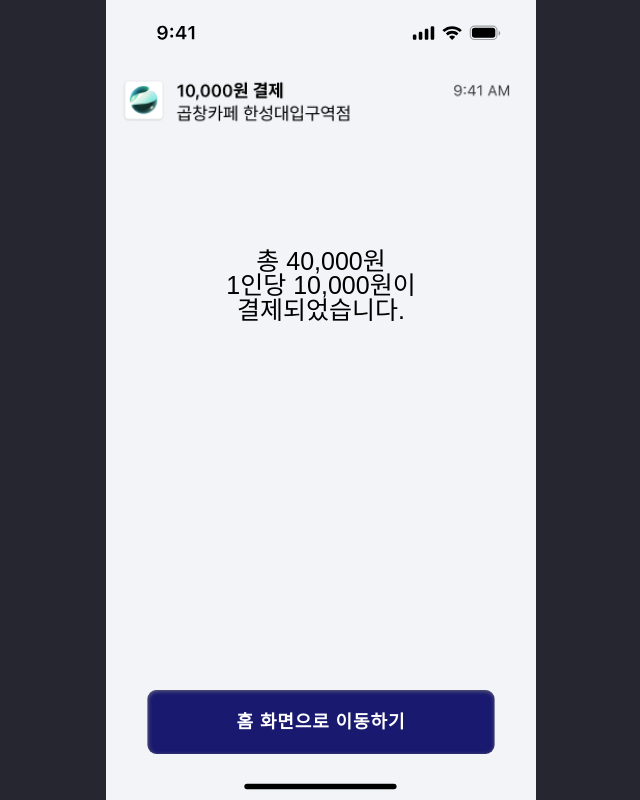
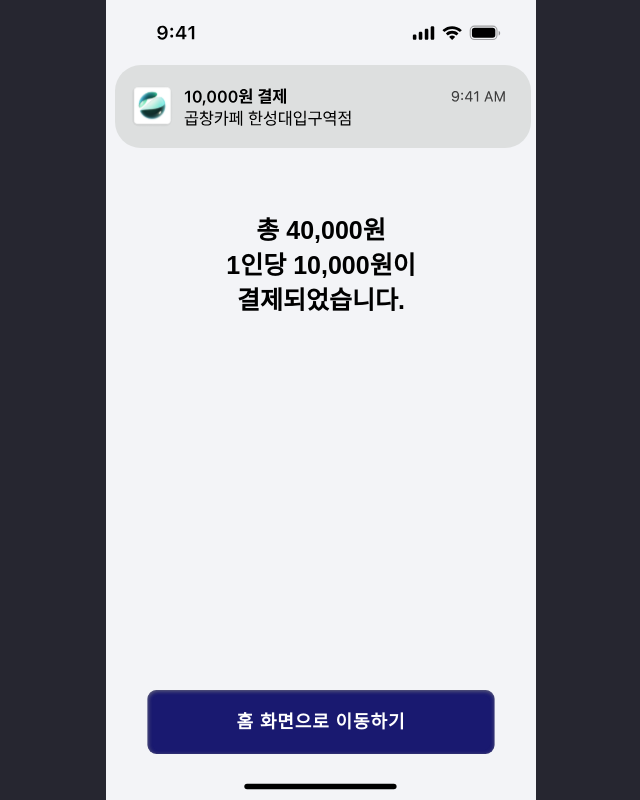
Before and after one commit to quant-prototype/quant_prototype, a React (Create React App) app: page /payComplete in a window 1280 px wide. Shown: the whole page, without its empty margins (319-959 px from the left). Built offline with nearby package versions, Linux system fonts and the light colour scheme; the HTML template or start-up script is replaced by a standard one.

Commit message:
feat : 결제 완료 페이지 완성

```diff
--- a/src/App.js
+++ b/src/App.js
@@ -4,7 +4,6 @@ import { GlobalStyle } from "./style/globalStyle";
 import Home from "./pages/Home";
 import ConfirmMember from "./pages/PayConfirmProcedure/ConfirmMember/ConfirmMember";
 import QRPay from "./pages/QRpay/QRPay";
-import Complete from "./pages/SinglePay/Complete";
 import PayComplete from "./pages/PayComplete/PayComplete";
 
 const Wrapper = styled.div`
@@ -26,7 +25,6 @@ function App() {
           <Route path="/" element={<Home />} />
           <Route path="/confirmMember" element={<ConfirmMember />} />
           <Route path="/pay" element={<QRPay />} />
-          <Route path="/complete" element={<Complete/>}/>
           <Route path="/payComplete" element={<PayComplete />} />
         </Routes>
       </Wrapper>
--- a/src/pages/PayComplete/PayAmountComponent.jsx
+++ b/src/pages/PayComplete/PayAmountComponent.jsx
@@ -3,12 +3,12 @@ import styled from "styled-components"
 
 const PayCompleteText = styled.p`
   font-size: 25px;
-  font-weight: SemiBold;
+  font-weight: Bold;
   font-family: "Pretendard", sans-serif;
   color: black;
-  line-height: 24.5px;
+  line-height: 1.4;
   text-align: center;
-  margin-top: 110px;
+  margin-top: 150px;
 `
 
 export default function PayAmountComponent({payAmount, memberCount}) {
--- a/src/pages/PayComplete/PayCompleteComponent.jsx
+++ b/src/pages/PayComplete/PayCompleteComponent.jsx
@@ -1,5 +1,5 @@
 import styled from "styled-components";
-import notificationImg from "../../assets/Notification.png";
+import notificationImg from "../../assets/Notification.svg";
 import PayAmountComponent from "./PayAmountComponent";
 import StandardButton from "../../shared/StandardButton";
 import { useEffect, useState } from "react";
@@ -13,24 +13,40 @@ const ButtonContainer = styled.div`
   gap: 14px;
 `;
 
+const NotificationContent = styled.img`
+  background: #dddfdf;
+  border-radius : 26px;
+  margin-left: 10px;
+  margin-right: 10px;
+  padding-top: 5px;
+  padding-bottom: 5px;
+  position: fixed;
+  top: ${(props) => (props.visible ? "65px" : "-100px")};
+  left: 49.4%;
+  transform: translateX(-50%);
+  opacity: ${(props) => (props.visible ? 1 : 0)};
+  transition: top 0.5s ease-in-out, opacity 0.5s ease-in-out;
+`
+
 export default function PayCompleteComponent() {
-  const [showQR, setShowQR] = useState(true);
+
+  const [isNotificationVisible, setNotificationVisible] = useState(false);
 
   useEffect(() => {
     const timer = setTimeout(() => {
-      setShowQR(false);
-    }, 3000);
+      setNotificationVisible(true);
+    }, 1000);
 
     return () => clearTimeout(timer);
-  });
+  }, []);
 
   return (
-    <>
-      {showQR ? (
-        <QRPay />
-      ) : (
         <>
-          <img src={notificationImg} alt="notificationImg" />
+          <NotificationContent
+        src={notificationImg}
+        alt="Notification"
+        visible={isNotificationVisible}
+      />
           <PayAmountComponent payAmount={40000} memberCount={4} />
           <ButtonContainer>
             <StandardButton
@@ -40,8 +56,6 @@ export default function PayCompleteComponent() {
               backgroundColor="#191970"
             />
           </ButtonContainer>
-        </>
-      )}
     </>
   );
 }
--- a/src/pages/SinglePay/Complete.jsx
+++ /dev/null
@@ -1,13 +0,0 @@
-import Layout from "../../shared/Layout";
-
-function Complete(){
-    return (
-        <>
-            <Layout>
-
-            </Layout>
-        </>
-    );
-}
-
-export default Complete;
--- a/src/shared/Layout.jsx
+++ b/src/shared/Layout.jsx
@@ -5,7 +5,9 @@ import indicator from '../assets/indicator.svg'
 const ImageWrapper = styled.div`
 width: 430px;
 height: auto;
-object-fit:contain
+object-fit:contain;
+z-index: 10;
+background: #F3F4F7;
 `
 
 const IndicatorWrapper = styled.div`
```
Also changed, not shown: src/assets/Notification.png (deleted), src/assets/Notification.svg (added).
